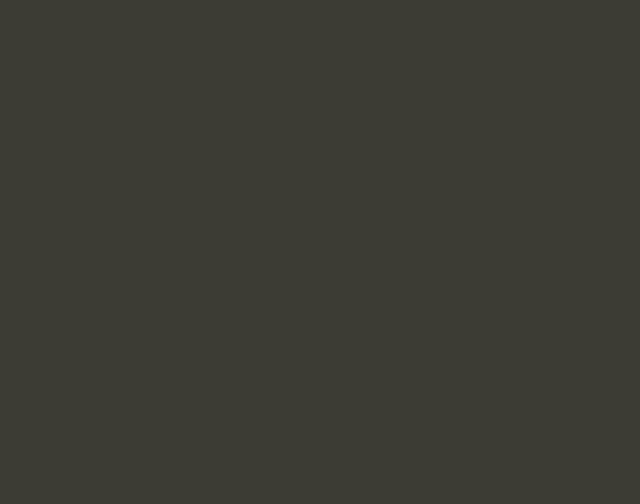
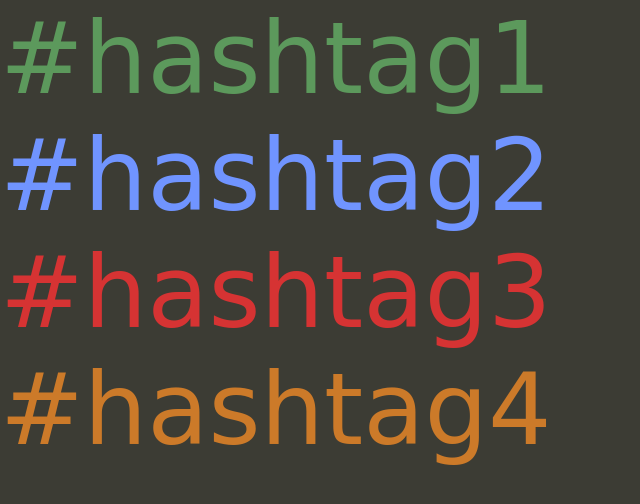
Before and after one commit to ejhoehne/hashtag, a plain HTML site: page homepage.html in a window 1280 px wide. Shown: the whole page, without its empty margins (0-640 px from the left). Drawn offline with Linux system fonts and the light colour scheme; a web font is replaced by a local one.

Commit message:
Third Commit

```diff
--- a/homepage.html
+++ b/homepage.html
@@ -9,7 +9,12 @@
 </head>
 <body>
 	<div class= "homeContainer">
-
+		<li class= "trendingHashtags">
+			<ul class= "hash1">#hashtag1</ul>
+			<ul class= "hash2">#hashtag2</ul>
+			<ul class= "hash3">#hashtag3</ul>
+			<ul class= "hash4">#hashtag4</ul>
+		</li>
 	</div>
 
 </body>
--- a/styles.css
+++ b/styles.css
@@ -1,3 +1,11 @@
+html{
+	margin: 0;
+	padding: 0;
+	border: 0;
+	font-size: 100%;
+	font: inherit;
+	vertical-align: baseline;
+}
 body {
 	overflow-x: hidden;
 	overflow-y: hidden;
--- a/styleshome.css
+++ b/styleshome.css
@@ -1,11 +1,50 @@
+html{
+	margin: 0;
+	padding: 0;
+	border: 0;
+	font-size: 100%;
+	font: inherit;
+	vertical-align: baseline;
+}
 body {
 	background: overflow-x: hidden;
 	overflow-y: hidden;
 	background: #3C3C34/*4C4C4B*/;
 	font-family: "Lucida Grande", "Lucida Sans Unicode", Tahoma, Sans-Serif;
 	font-size: 13px;
-	padding-top: 195px;
+	padding-top: 0;
 	height: 100%;
 	margin: 0;
 	color: white;;
 }
+.trendingHashtags {
+	list-style-type: none;
+	display: inline;
+	margin: 0 auto;
+
+}
+ul {
+	font-family: 'Londrina Sketch', cursive;
+	font-size: 100px;
+	margin: 0;
+	padding: 0;
+	list-style-type: none;
+}
+.hash1 {
+	color: #5C995C;
+
+
+}
+.hash2 {
+	color: #7094FF;
+
+}
+
+.hash3 {
+	color: #D63333;
+
+}
+.hash4 {
+	color: #CC7A29;
+
+}
```
